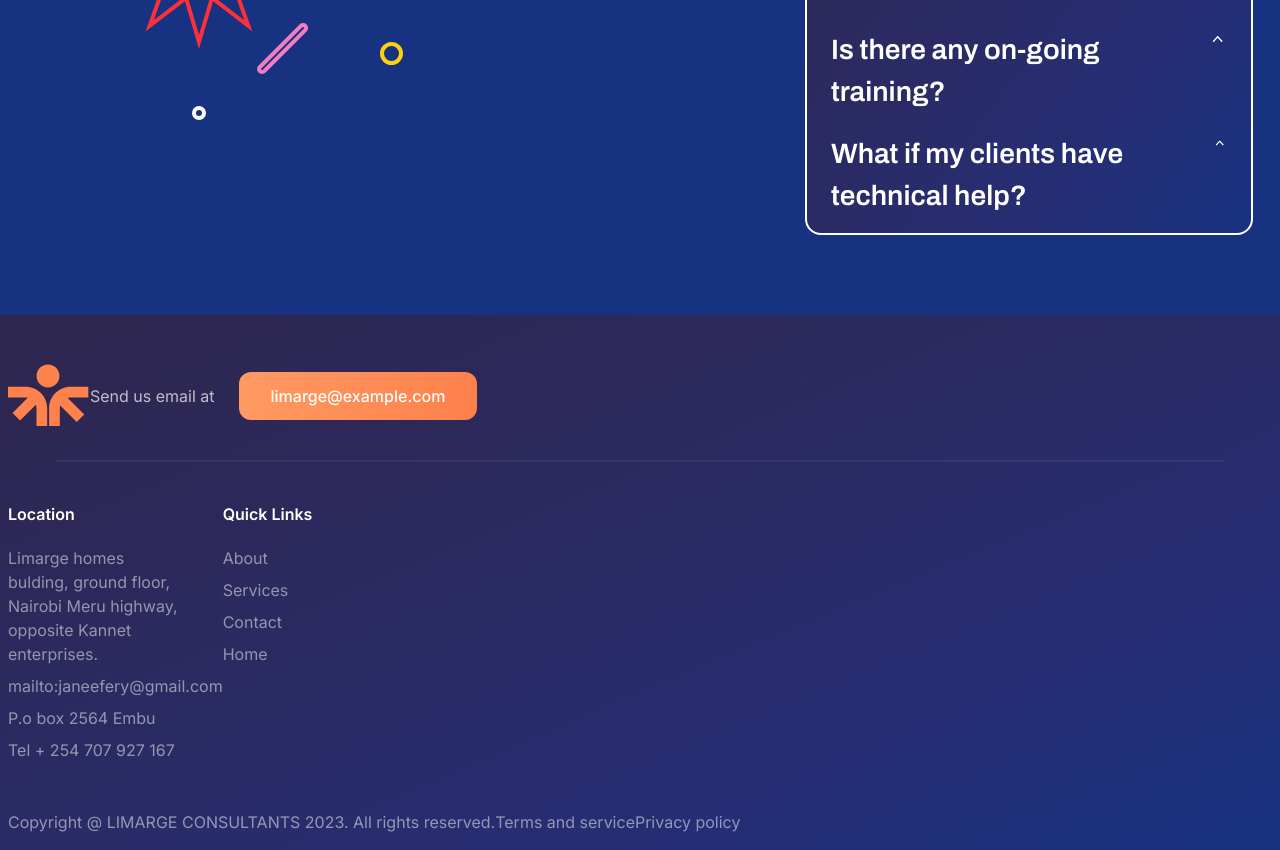
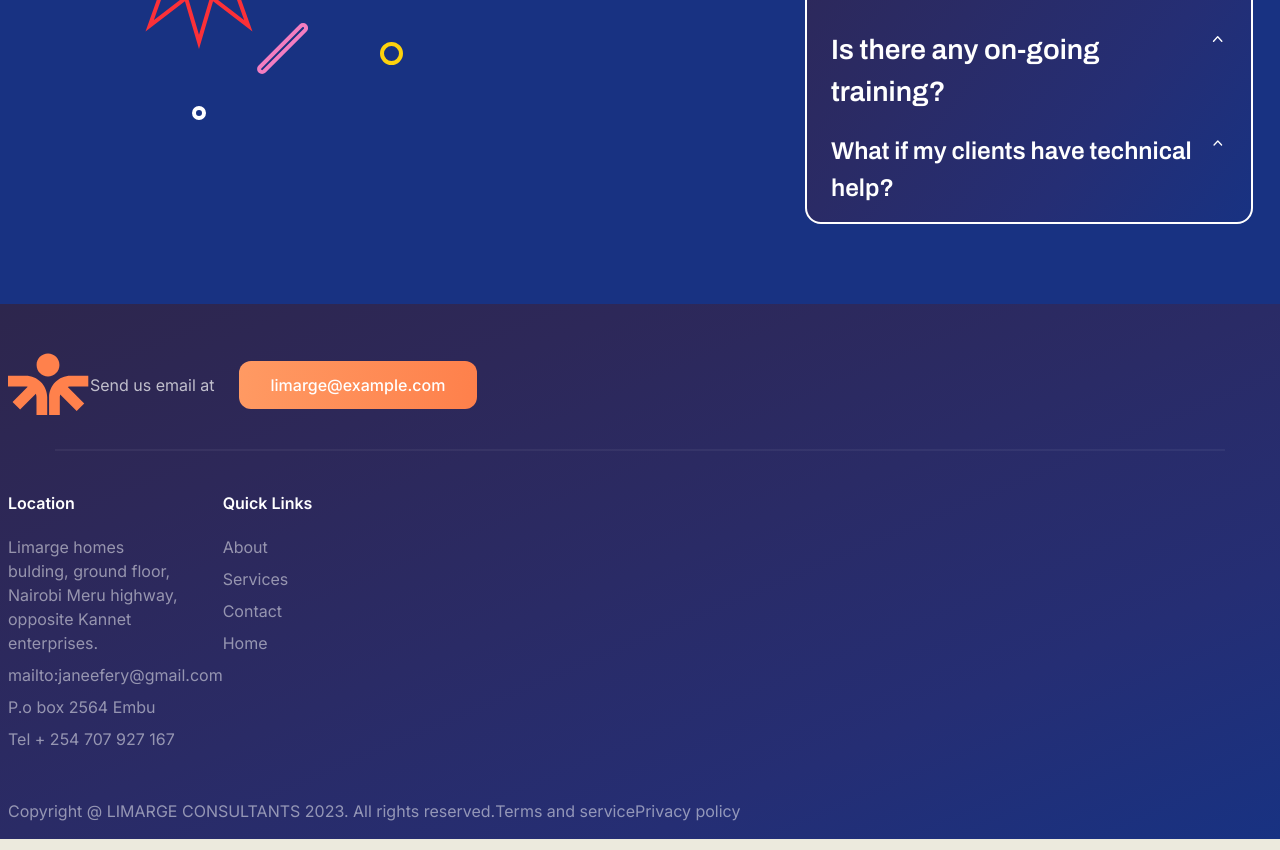
Before and after one commit to almondkiruthu/Limarge, a React (Vite) app in the folder client/: page / in a window 1280 px wide. Shown: the part 6900-7750 px from the top of the page. Built offline with nearby package versions, Linux system fonts and the light colour scheme; what prettier-plugin-tailwindcss would draw is missing.

Commit message:
Changed the text from 28px to 1.75rem

```diff
--- a/client/src/components/Accordion.tsx
+++ b/client/src/components/Accordion.tsx
@@ -98,7 +98,7 @@ export default function Accordion() {
         <Disclosure as="div" className="mt-1">
           {({ open }) => (
             <>
-              <Disclosure.Button className=" font-archivo font-semibold flex w-full justify-between rounded-lg px-4 py-2 text-left text-[1.5rem] lg:text-[28px] text-white focus:outline-none focus-visible:ring focus-visible:ring-purple-500 focus-visible:ring-opacity-75">
+              <Disclosure.Button className=" font-archivo font-semibold flex w-full justify-between rounded-lg px-4 py-2 text-left text-[1.5rem] lg:text-[1.52rem] text-white focus:outline-none focus-visible:ring focus-visible:ring-purple-500 focus-visible:ring-opacity-75">
                 <span>What if my clients have technical help?</span>
                 <ChevronUpIcon
                   className={`${
```
